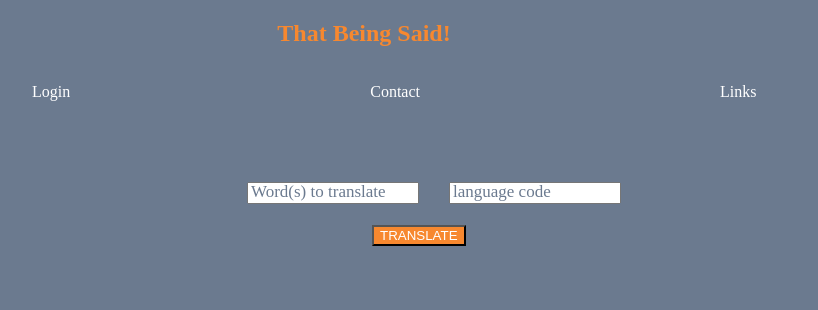
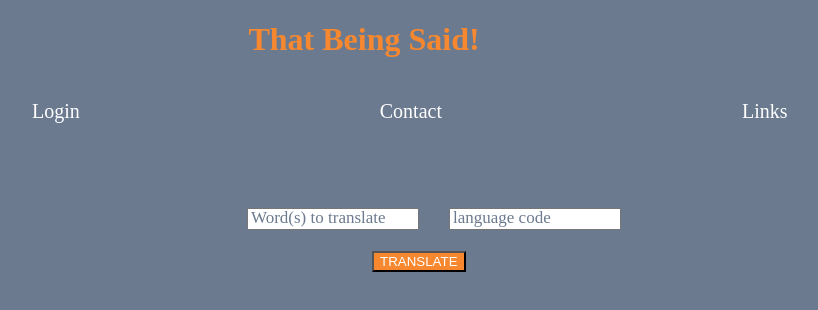
Before and after one commit to glenbuck503/That-Being-Said, a React (Create React App) app: page / in a window 1280 px wide. Shown: the top 310 px of the page, without its empty margins (276-1094 px from the left). Built offline with nearby package versions, Linux system fonts and the light colour scheme.

Commit message:
fix font size for header

```diff
--- a/src/App.css
+++ b/src/App.css
@@ -96,6 +96,8 @@ img {
 
   text-align:center;
   padding-left:300px;
+  font-family:cursive;
+  font-size: 20px;
 
 
 }
--- a/src/Header.js
+++ b/src/Header.js
@@ -5,7 +5,7 @@ import ReusableForm from "./ReusableForm";
 function Header() {
   return (
     <React.Fragment>
-      <h2 className="said">That Being Said!</h2>
+      <h1 className="said">That Being Said!</h1>
       <div className="menu">
         <div className="Login">
           <p>Login</p>
```
